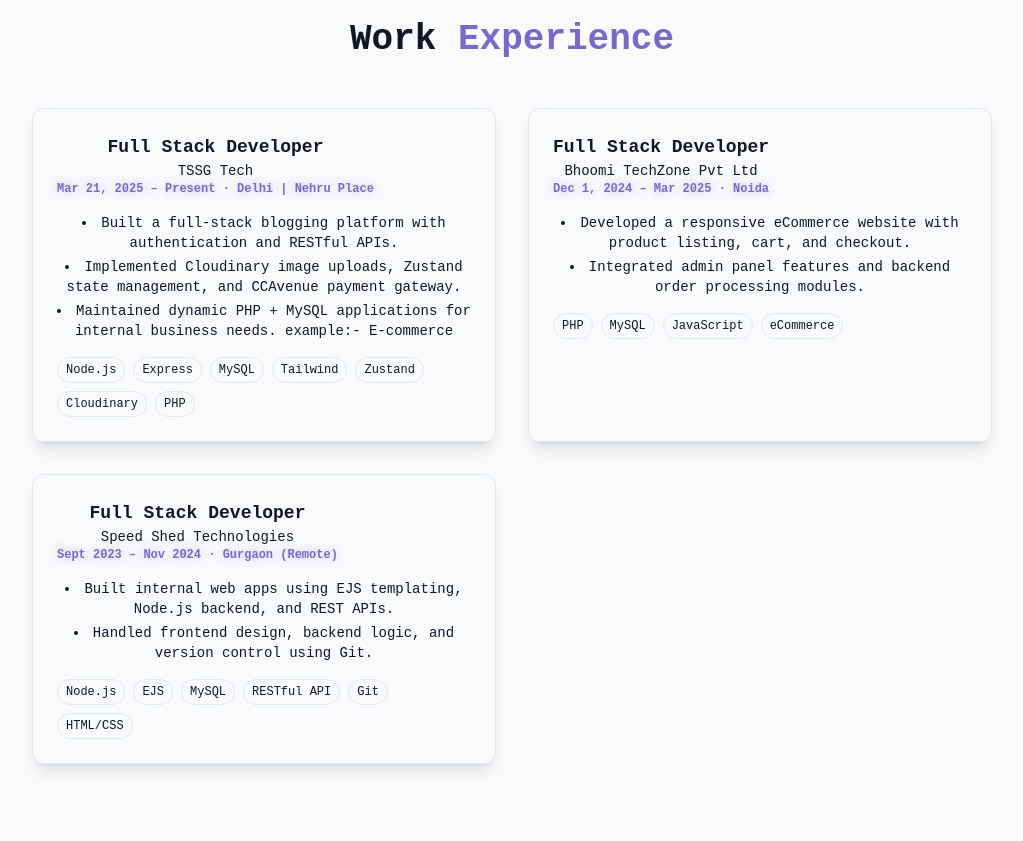
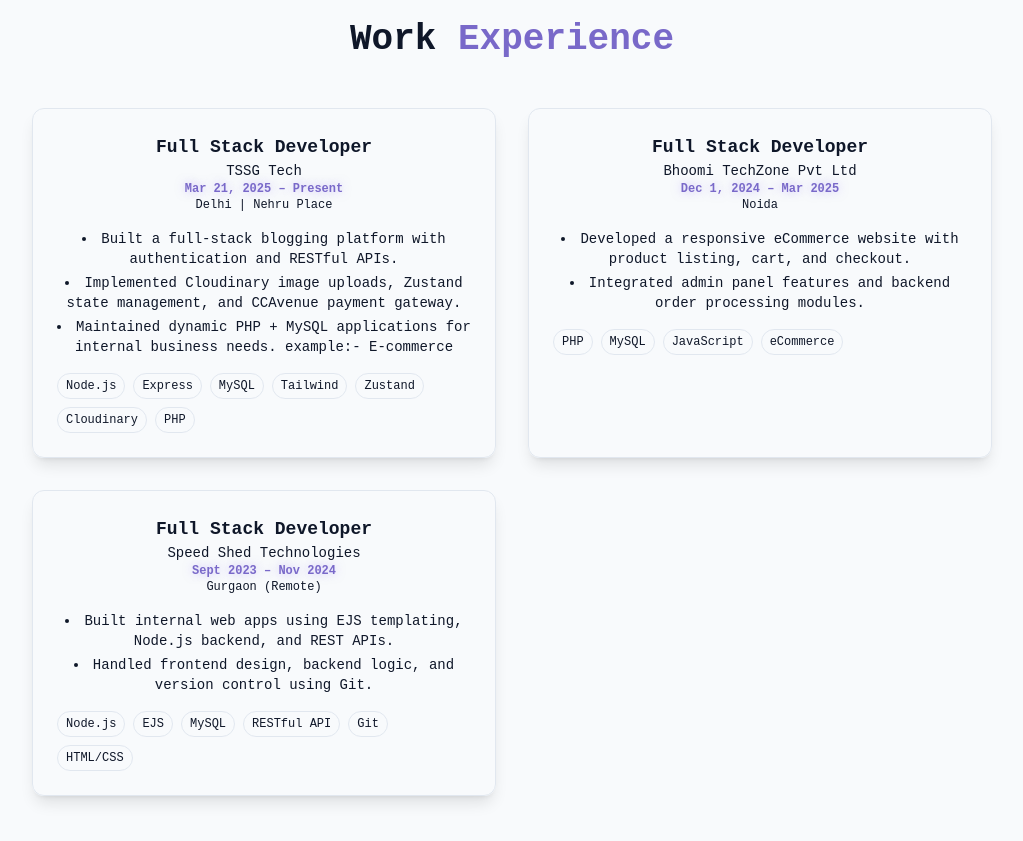
Before and after one commit to Rahul32-code/portfolio, a React (Vite) app: page / in a window 1280 px wide. Shown: the part 3320-4161 px from the top of the page, without its empty margins (128-1151 px from the left). Built offline with nearby package versions, Linux system fonts and the light colour scheme; a web font is replaced by a local one.

Commit message:
changes exoerience

```diff
--- a/src/components/ExperienceSection.jsx
+++ b/src/components/ExperienceSection.jsx
@@ -60,14 +60,13 @@ const ExperienceSection = () => {
               key={exp.id}
               className="bg-secondary rounded-xl shadow-lg p-6 border border-border hover:shadow-xl transition-shadow duration-300"
             >
-              <div className="flex items-center gap-4 mb-4">
-                <div>
-                  <h3 className="text-lg font-semibold">{exp.position}</h3>
-                  <p className="text-sm text-muted-foreground">{exp.company}</p>
-                  <p className="text-xs text-glow text-primary font-semibold">
-                    {exp.date} · {exp.location}
-                  </p>
-                </div>
+              <div className="mb-4">
+                <h3 className="text-lg font-semibold">{exp.position}</h3>
+                <p className="text-sm text-muted-foreground">{exp.company}</p>
+                <p className="text-xs text-glow text-primary font-semibold">
+                  {exp.date}
+                </p>
+                <p className="text-xs text-muted-foreground">{exp.location}</p>
               </div>
 
               <ul className="list-disc list-inside text-sm text-muted-foreground space-y-1 mb-3">
```
